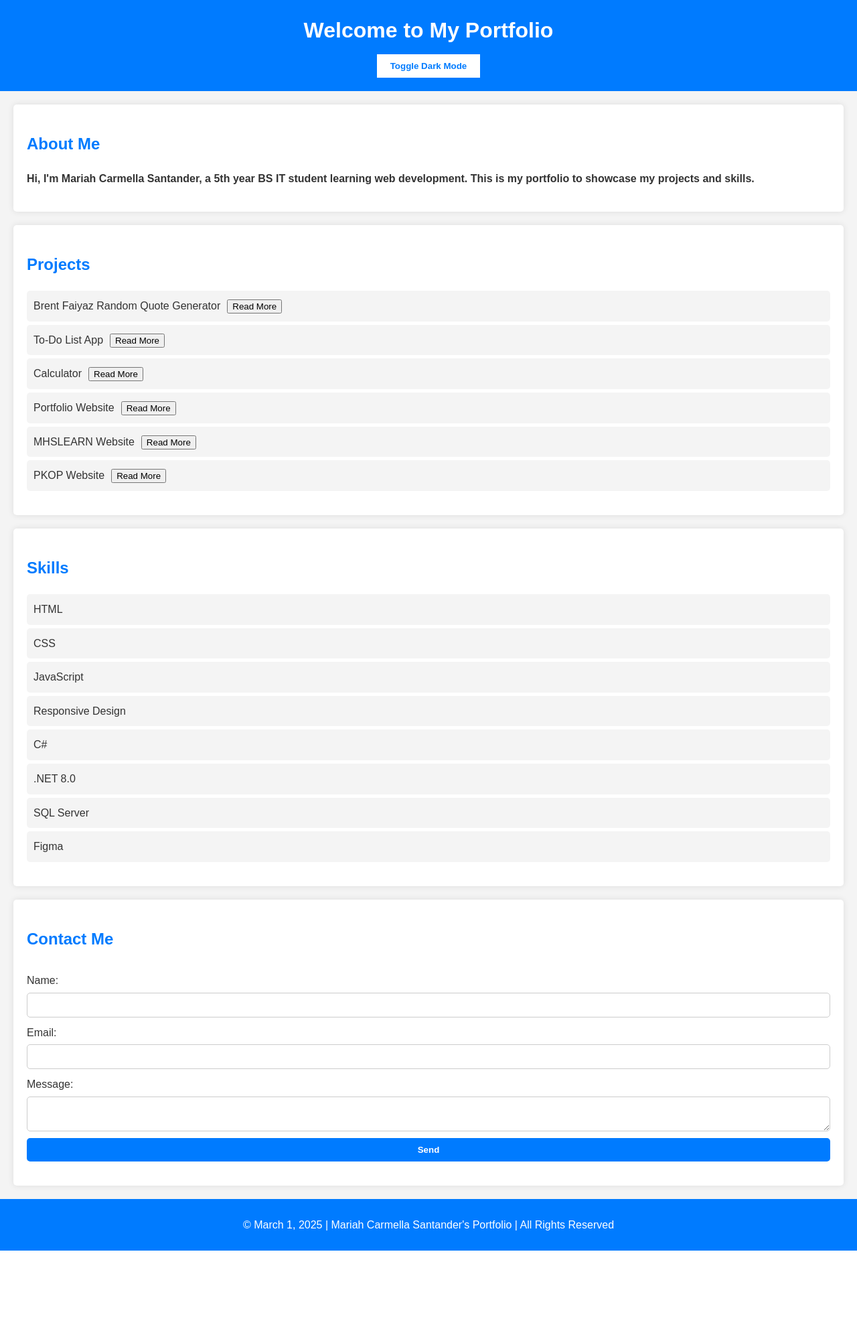
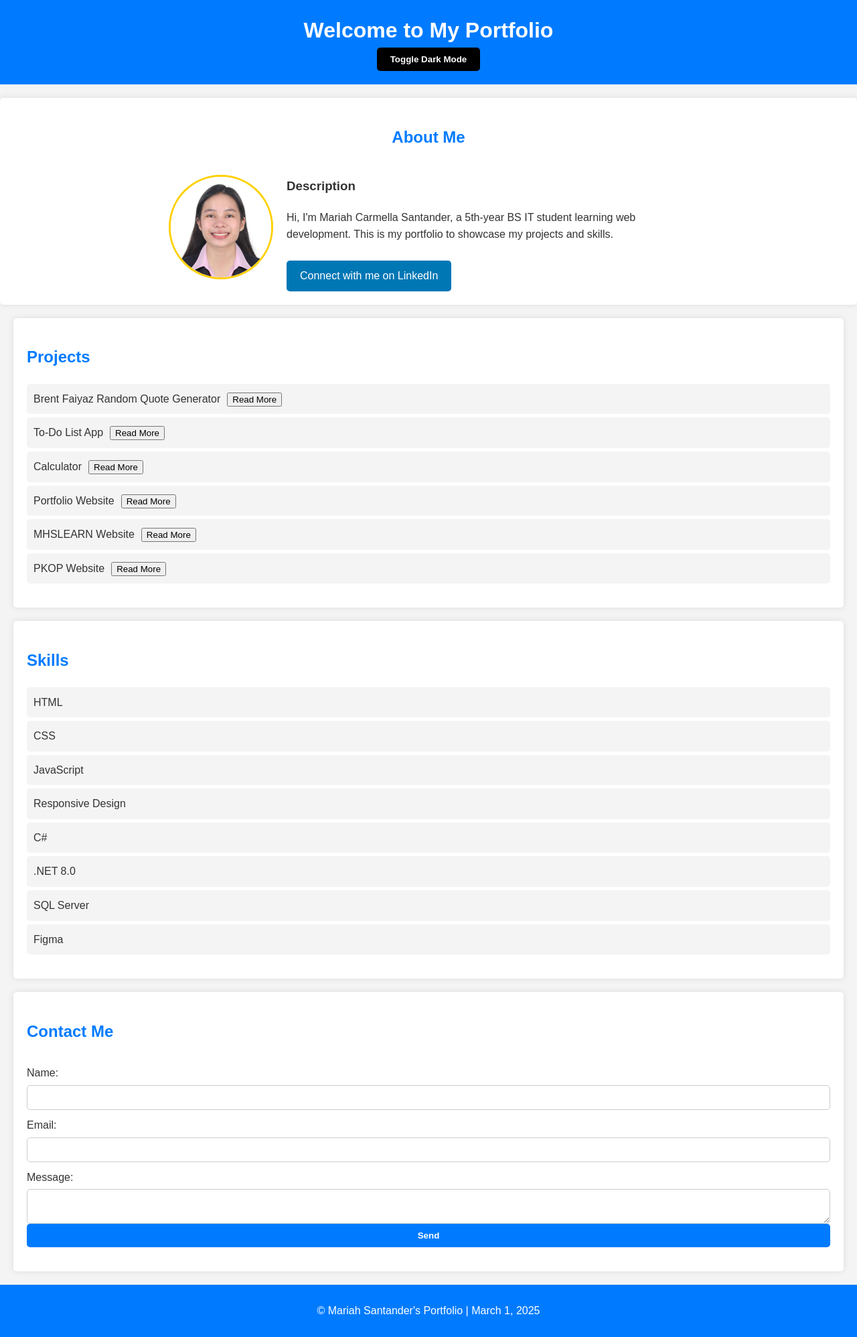
Before and after one commit to SunThunderz/Portfolio, a PHP site: page / in a window 1280 px wide. Shown: the whole page at 67% size. Before the commit the page ends 1867 px from the top, so only its background shows below. Run offline with PHP 8.4, Linux system fonts and the light colour scheme.

Commit message:
Added QuoteGen Page

```diff
--- /dev/null
+++ b/desktop.ini
@@ -0,0 +1,2 @@
+[LocalizedFileNames]
+bg1.jpg=@bg1.jpg,0
--- /dev/null
+++ b/images/desktop.ini
@@ -0,0 +1,2 @@
+[LocalizedFileNames]
+bg1.jpg=@bg1.jpg,0
--- a/index.html
+++ b/index.html
@@ -15,7 +15,14 @@
 
 <section id="about">
     <h2><strong>About Me</strong></h2>
-    <p><strong>Hi, I'm Mariah Carmella Santander, a 5th year BS IT student learning web development. This is my portfolio to showcase my projects and skills.</strong></p>
+    <div class="about-content">
+        <img src="images/mariah.jpg" alt="Mariah Carmella Santander" id="profile-pic">
+        <div class="about-text">
+            <h3>Description</h3> <!-- Added Description header -->
+            <p>Hi, I'm Mariah Carmella Santander, a 5th-year BS IT student learning web development. This is my portfolio to showcase my projects and skills.</p>
+            <a href="https://www.linkedin.com/in/mariah-santander-73b6552b5/" target="_blank" class="social-button">Connect with me on LinkedIn</a>
+        </div>
+    </div>
 </section>
 
 <section id="projects">
@@ -47,7 +54,7 @@
 </section>
 
 <footer>
-    <p>&copy; 2025 My Portfolio</p>
+    <p>&copy; Mariah Santander's Portfolio | <span id="currentDate"></span></p>
 </footer>
 
 <script src="script.js"></script>
--- a/script.js
+++ b/script.js
@@ -1,11 +1,11 @@
-// Add Projects Dynamically with "Read More" Button
+// Projects with "Read More" and "Visit Project" Buttons
 const projects = [
-    { name: "Brent Faiyaz Random Quote Generator", description: "Generates 8 random quotes by Brent Faiyaz." },
-    { name: "To-Do List App", description: "A simple task management application." },
-    { name: "Calculator", description: "A basic calculator with arithmetic functions." },
-    { name: "Portfolio Website", description: "A personal portfolio showcasing projects and skills." },
-    { name: "MHSLEARN Website", description: "MHSLEARN is an E- Learning System with Functional Literacy Test and Automatic Recognition Technology for Manila High School." },
-    { name: "PKOP Website", description: "Paramount Key Operational Procedures is a web-based system designed to facilitate the onboarding process for new employees. It serves as a centralized platform that guides them through company policies, job responsibilities, and essential tools used within the organization. The system provides instructional materials and interactive resources to help employees understand how to access, use, and manage these tools effectively. Additionally, it offers FAQs where new hires can seek clarification regarding company policies, their roles, and workplace tools, ensuring a seamless transition into their positions. " }
+    { name: "Brent Faiyaz Random Quote Generator", description: "Generates 8 random quotes by Brent Faiyaz.", link: "brent-quote.html" },
+    { name: "To-Do List App", description: "A simple task management application.", link: "#" },
+    { name: "Calculator", description: "A basic calculator with arithmetic functions.", link: "#" },
+    { name: "Portfolio Website", description: "A personal portfolio showcasing projects and skills.", link: "#" },
+    { name: "MHSLEARN Website", description: "MHSLEARN is an E-Learning System for Manila High School.", link: "#" },
+    { name: "PKOP Website", description: "A web-based system to facilitate onboarding for new employees.", link: "#" }
 ];
 
 const projectList = document.getElementById("projectList");
@@ -14,41 +14,48 @@ projects.forEach(project => {
     const li = document.createElement("li");
     li.textContent = project.name;
 
-    // Create "Read More" button
+    // "Read More" button
     const readMoreBtn = document.createElement("button");
     readMoreBtn.textContent = "Read More";
     readMoreBtn.style.marginLeft = "10px";
     readMoreBtn.style.cursor = "pointer";
 
-    // Create a description element (initially hidden)
+    // Description
     const description = document.createElement("p");
     description.textContent = project.description;
-    description.style.display = "none"; // Hide description initially
+    description.style.display = "none";
     description.style.marginTop = "5px";
 
-    // Toggle description on button click
+    // "Visit Project" button
+    const visitBtn = document.createElement("a");
+    visitBtn.textContent = "Visit Project";
+    visitBtn.href = project.link;
+    visitBtn.target = "_blank";
+    visitBtn.style.display = "none";
+    visitBtn.style.marginLeft = "10px";
+    visitBtn.style.textDecoration = "none";
+    visitBtn.style.color = "white";
+    visitBtn.style.backgroundColor = "#007bff";
+    visitBtn.style.padding = "5px 10px";
+    visitBtn.style.borderRadius = "5px";
+
+    // Toggle description and button visibility
     readMoreBtn.addEventListener("click", () => {
-        description.style.display = description.style.display === "none" ? "block" : "none";
-        readMoreBtn.textContent = description.style.display === "none" ? "Read More" : "Show Less";
+        const isHidden = description.style.display === "none";
+        description.style.display = isHidden ? "block" : "none";
+        visitBtn.style.display = isHidden ? "inline-block" : "none";
+        readMoreBtn.textContent = isHidden ? "Show Less" : "Read More";
     });
 
     // Append elements to the list item
     li.appendChild(readMoreBtn);
     li.appendChild(description);
+    li.appendChild(visitBtn);
     projectList.appendChild(li);
 });
 
-// Add Skills Dynamically
-const skills = [
-    "HTML",
-    "CSS",
-    "JavaScript",
-    "Responsive Design",
-    "C#",
-    ".NET 8.0",
-    "SQL Server",
-    "Figma"
-];
+// Skills
+const skills = ["HTML", "CSS", "JavaScript", "Responsive Design", "C#", ".NET 8.0", "SQL Server", "Figma"];
 
 const skillsList = document.getElementById("skillList");
 skills.forEach(skill => {
@@ -58,44 +65,18 @@ skills.forEach(skill => {
 });
 
 // Toggle Dark Mode
-const themeToggle = document.getElementById("themeToggle");
-themeToggle.addEventListener("click", () => {
+document.getElementById("themeToggle").addEventListener("click", () => {
     document.body.classList.toggle("dark-mode");
 });
 
-// Contact Form Validation
-const contactForm = document.getElementById("contactForm");
-const formMessage = document.getElementById("formMessage");
-
-contactForm.addEventListener("submit", (e) => {
-    e.preventDefault();
-
-    const name = document.getElementById("name").value;
-    const email = document.getElementById("email").value;
-    const message = document.getElementById("message").value;
-
-    if (name && email && message) {
-        formMessage.textContent = "Thank you for your message!";
-        formMessage.style.color = "green";
-        contactForm.reset();
-    } else {
-        formMessage.textContent = "Please fill out all fields.";
-        formMessage.style.color = "red";
-    }
-});
-
-// Function to update footer with current date
-function updateFooterDate() {
-    const footer = document.querySelector("footer p");
-    const currentDate = new Date();
-
-    // Get month, day, and year
+// Function to update date
+function updateDate() {
+    const dateElement = document.getElementById("currentDate");
+    const now = new Date();
     const options = { year: 'numeric', month: 'long', day: 'numeric' };
-    const formattedDate = currentDate.toLocaleDateString('en-US', options);
-
-    // Update footer text
-    footer.innerHTML = `&copy; ${formattedDate} | Mariah Carmella Santander's Portfolio | All Rights Reserved`;
+    const formattedDate = now.toLocaleDateString(undefined, options);
+    dateElement.textContent = formattedDate;
 }
 
-// Call the function on page load
-document.addEventListener("DOMContentLoaded", updateFooterDate);
+// Update date on page load
+updateDate();
--- a/styles.css
+++ b/styles.css
@@ -18,13 +18,29 @@ header h1 {
     margin: 0;
 }
 
+#profile-pic {
+    width: 150px;
+    height: 150px;
+    object-fit: cover;
+    border-radius: 50%;
+    display: block;
+    margin: 0 auto;
+    border: 3px solid #ffd000;
+    margin-right: 20px;
+}
+
 #themeToggle {
-    background-color: #fff;
-    color: #007bff;
+    padding: 10px 20px;
+    background-color: #000000; /* Change button color to black */
+    color: white;
     border: none;
-    padding: 10px 20px;
+    border-radius: 5px;
     cursor: pointer;
-    margin-top: 10px;
+    transition: background 0.3s ease;
+}
+
+#themeToggle:hover {
+    background-color: #333333; /* Darker shade of black on hover */
 }
 
 section {
@@ -43,6 +59,7 @@ ul {
     list-style-type: none;
     padding: 0;
 }
+
 ul li {
     background-color: #f4f4f4;
     margin: 5px 0;
@@ -67,12 +84,12 @@ form input, form textarea {
 }
 
 form button {
-    margin-top: 10px;
     padding: 10px;
     background-color: #007bff;
     color: #fff;
     border: none;
     border-radius: 5px;
+
     cursor: pointer;
 }
 
@@ -93,6 +110,7 @@ body.dark-mode {
     background-color: #333;
     color: #f4f4f4;
 }
+
 body.dark-mode header {
     background-color: #222;
 }
@@ -105,3 +123,56 @@ body.dark-mode section {
 body.dark-mode ul li {
     background-color: #555;
 }
+
+body.dark-mode form input, body.dark-mode form textarea {
+    background-color: #555;
+    color: #f4f4f4;
+    border: 1px solid #777;
+}
+
+body.dark-mode form button {
+    background-color: #007bff;
+    color: #f4f4f4;
+}
+
+body.dark-mode footer {
+    background-color: #222;
+    color: #f4f4f4;
+}
+
+/* Style for the LinkedIn button */
+.social-button {
+    display: inline-block;
+    margin-top: 10px;
+    padding: 10px 20px;
+    background-color: #0077b5; /* LinkedIn blue color */
+    color: white;
+    text-decoration: none;
+    border-radius: 5px;
+    transition: background 0.3s ease;
+}
+
+social-button:hover {
+    background-color: #005582; /* Darker shade of LinkedIn blue */
+}
+
+/* Style for the About Me section */
+#about {
+    display: flex;
+    flex-direction: column;
+    align-items: center;
+    text-align: center;
+    margin: 20px 0;
+}
+
+.about-content {
+    display: flex;
+    align-items: center;
+    justify-content: center;
+    flex-wrap: wrap;
+}
+
+.about-text {
+    max-width: 600px;
+    text-align: left;
+}
```
Also changed, not shown: brent-quote.css (added, +40 -0 lines), brent-quote.html (added, +103 -0 lines), brent-quote.js (added, +44 -0 lines), images/brent.jpg (added), images/brent1.jpg (added), images/brent2.jpg (added), images/brent3.jpg (added), images/brent4.jpg (added), images/brent5.jpg (added), images/brent6.jpg (added), images/brent7.jpg (added), images/brent8.jpg (added), images/mariah.jpg.
